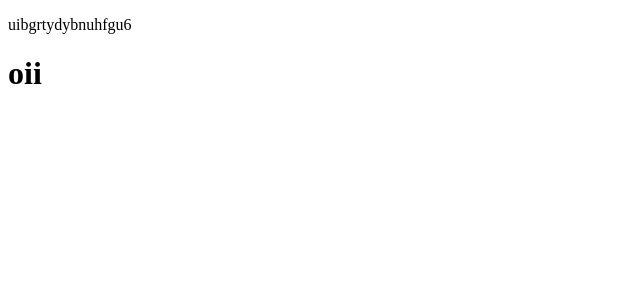
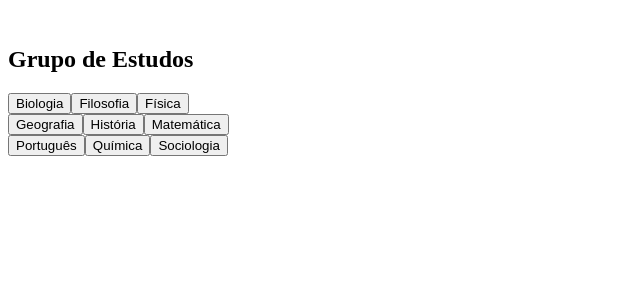
Before and after one commit to 2info3-Hackathon/frontend, a Vue app: page /BotaoBiologia in a window 1280 px wide. Shown: the top 300 px of the page, without its empty margins (0-640 px from the left). Built offline with nearby package versions, Linux system fonts and the light colour scheme.

Commit message:
FEAT: Criação dos componentes #1

```diff
--- a/index.html
+++ b/index.html
@@ -9,6 +9,5 @@
   <body>
     <div id="app"></div>
     <script type="module" src="/src/main.js"></script>
-
   </body>
 </html>
--- a/src/App.vue
+++ b/src/App.vue
@@ -1,16 +1,19 @@
 <script setup>
+import InicialGrupoEstudos from './components/InicialGrupoEstudos.vue';
 
 </script>
 
 <template>
-  <header></header>
-  <main><p>uibgrtydybnuhfgu6</p>
-    <h1>oii</h1>
+  <main>
+    <img src="" alt="">
+
+    <section>
+      <InicialGrupoEstudos />
+    </section>
   </main>
 </template>
 
 <style scoped>
-p{
-  color: black;
-}
+
+
 </style>
--- /dev/null
+++ b/src/components/BotaoBiologia.vue
@@ -0,0 +1,3 @@
+<template>
+  <h1>Grupo de Estudos de Biologia</h1>
+</template>
--- /dev/null
+++ b/src/components/InicialGrupoEstudos.vue
@@ -0,0 +1,38 @@
+<script setup>
+import { useRouter } from 'vue-router'
+
+const router = useRouter()
+
+
+function irParaBiologia() {
+  router.push('/BotaoBiologia')
+}
+</script>
+
+<template>
+  <main>
+  <h1>
+    Grupo de Estudos
+  </h1>
+
+  <section class="botoes">
+    <div class="primeiralinha">
+      <button @click="irParaBiologia">Biologia</button>
+      <button>Filosofia</button>
+      <button>Física</button>
+    </div>
+
+    <div class="segundalinha">
+      <button>Geografia</button>
+      <button>História</button>
+      <button>Matemática</button>
+    </div>
+
+    <div class="terceiralinha">
+      <button>Português</button>
+      <button>Química</button>
+      <button>Sociologia</button>
+    </div>
+  </section>
+  </main>
+</template>
--- a/src/router/index.js
+++ b/src/router/index.js
@@ -4,7 +4,11 @@ const routes = [
     {
         path: '/',
         name: 'Grupo Estudos',
-        component: () => import('@/views/TeamView.vue'),
+        component: () => import('@/views/GrupoEstudos.vue'),
+    },
+    {
+      path: '/BotaoBiologia',
+      component: () => import('@/components/BotaoBiologia.vue'),
     }
 ]
 
--- /dev/null
+++ b/src/views/GrupoEstudos.vue
@@ -0,0 +1,3 @@
+<template>
+  <h3>sup</h3>
+</template>
```
